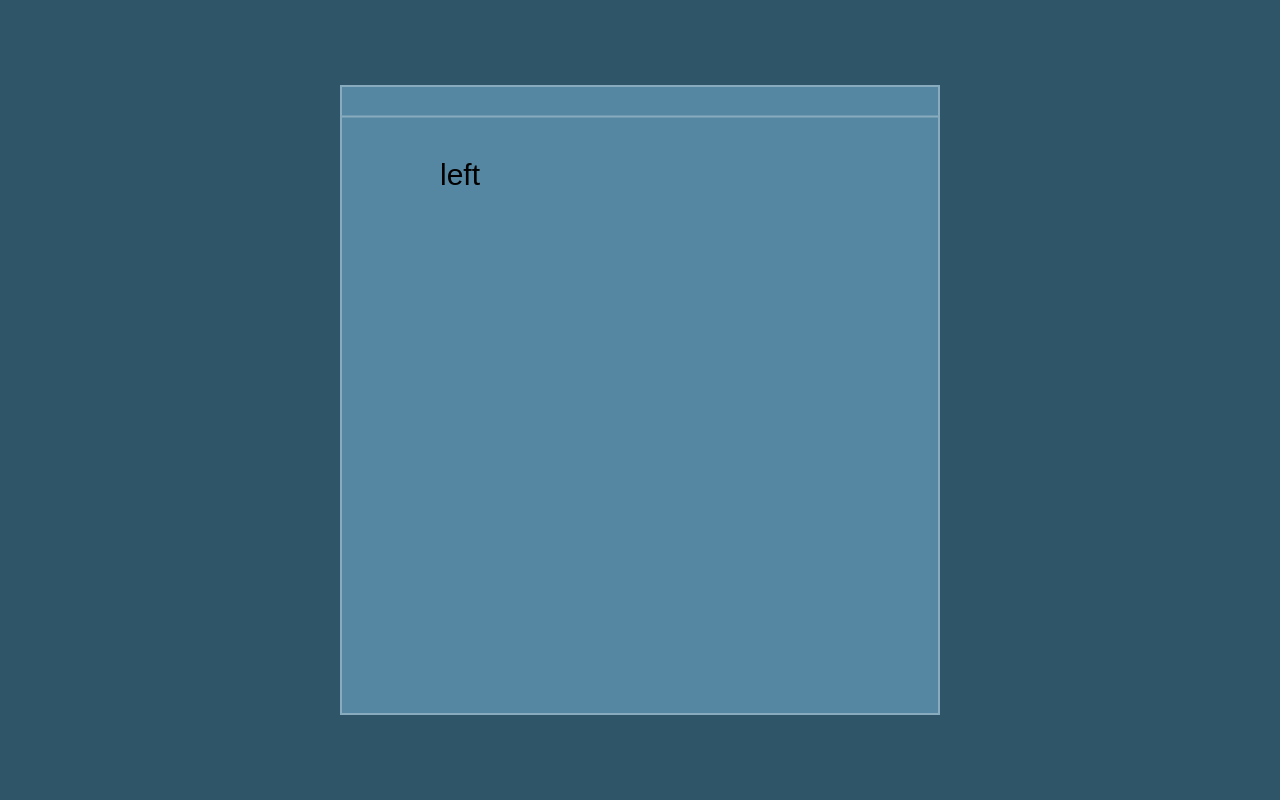
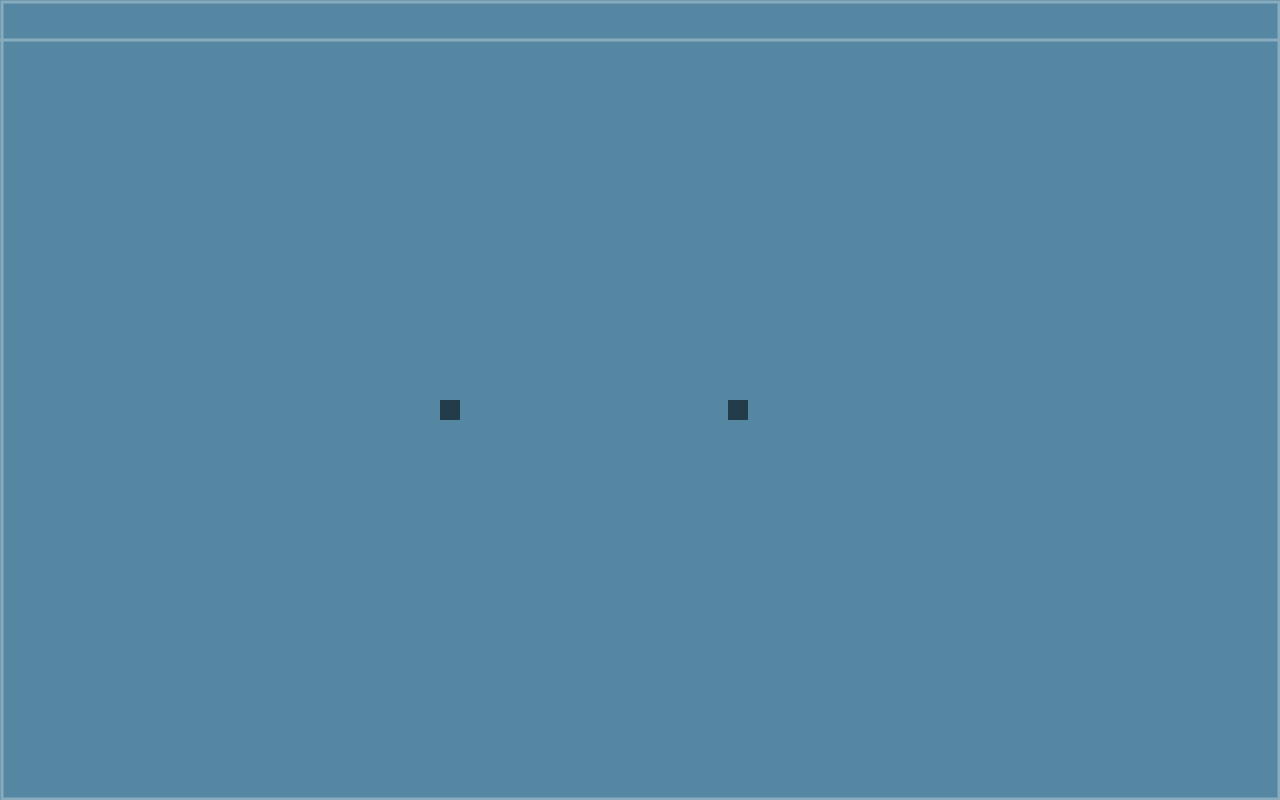
Before and after one commit to gerasimvol/snake, a plain HTML site: page index.html in a window 1280 px wide. Drawn offline with Linux system fonts and the light colour scheme.

Commit message:
Start sqaures logic

```diff
--- a/canvas/snake-canvas.js
+++ b/canvas/snake-canvas.js
@@ -2,7 +2,13 @@ import BaseCanvas from './base-canvas.js'
 
 const colors = {
   line: '#88abbe',
-  bg: '#5587a2'
+  bg: '#5587a2',
+  snake: '#233c4a'
+}
+
+const speedSettings = {
+  default: 500,
+  fast: 100
 }
 
 export default class SnakeCanvas extends BaseCanvas {
@@ -11,7 +17,16 @@ export default class SnakeCanvas extends BaseCanvas {
 
     this.board = []
 
-    this.speed = 500
+    this.squareSize = 20
+    this.snake = [
+      { x: this.canvas.width / 2, y: this.canvas.height / 2 },
+      { x: this.canvas.width / 2 + 22, y: this.canvas.height / 2 },
+      { x: this.canvas.width / 2 + 44, y: this.canvas.height / 2 },
+      { x: this.canvas.width / 2 + 66, y: this.canvas.height / 2 },
+      { x: this.canvas.width / 2 + 88, y: this.canvas.height / 2 }
+    ]
+
+    this.speed = speedSettings.default
     this.direction = 'left'
 
     this.holdedKey = null
@@ -19,7 +34,7 @@ export default class SnakeCanvas extends BaseCanvas {
 
     super.childRenderFunction = this.draw
     this.draw()
-    // this.play()
+    this.play()
 
     this.listenEvents()
   }
@@ -34,18 +49,28 @@ export default class SnakeCanvas extends BaseCanvas {
 
     this.holdedKey = null
 
-    this.speed = 500
+    this.speed = speedSettings.default
     this.play()
   }
 
   onKeyDown (e) {
     if (!e.key.includes('Arrow')) return
 
-    this.direction = e.key.replace('Arrow', '').toLowerCase()
+    const newDirection = e.key.replace('Arrow', '').toLowerCase()
+
+    // no reverse
+    if (
+      (this.direction === 'left' && newDirection === 'right') ||
+      (this.direction === 'right' && newDirection === 'left') ||
+      (this.direction === 'up' && newDirection === 'down') ||
+      (this.direction === 'down' && newDirection === 'up')
+    ) return
+
+    this.direction = newDirection
 
     if (this.holdedKey === e.key) return
 
-    this.speed = 100
+    this.speed = speedSettings.fast
     this.play()
 
     this.holdedKey = e.key
@@ -55,26 +80,46 @@ export default class SnakeCanvas extends BaseCanvas {
     clearInterval(this.interval)
 
     this.interval = setInterval(() => {
-      console.log(this.direction)
+      // set direction
+        if (this.direction === 'left') {
+          this.snake[0].x-=this.squareSize
+        } else if (this.direction === 'right') {
+          this.snake[0].x+=this.squareSize
+        } else if (this.direction === 'up') {
+          this.snake[0].y-=this.squareSize
+        } else if (this.direction === 'down') {
+          this.snake[0].y+=this.squareSize
+        }
+
+        // TODO: continue here
+        for (let square = 1; square < this.snake.length - 1; square++) {
+          this.snake[square].x = this.snake[square-1].x
+          this.snake[square].y = this.snake[square-1].y
+        }
     }, this.speed)
   }
 
   draw () {
+    this.ctx.save()
+
     this.ctx.fillStyle = colors.bg
     this.ctx.fillRect(0, 0, this.canvas.width, this.canvas.height)
+    this.ctx.restore()
 
     this.ctx.strokeStyle = colors.line
-    this.ctx.lineWidth = 2
-    this.ctx.strokeRect(1, 1, this.canvas.width - 2, this.canvas.height - 2);
+    this.ctx.lineWidth = 3
+    this.ctx.strokeRect(2, 2, this.canvas.width - 3, this.canvas.height - 3);
     this.ctx.beginPath()
     this.ctx.moveTo(0, this.canvas.height * 0.05)
     this.ctx.lineTo(this.canvas.width, this.canvas.height * 0.05)
     this.ctx.stroke()
+    this.ctx.restore()
 
-    // TODO: continue here
-    this.ctx.fillStyle = '#000'
-    this.ctx.font = "30px Arial"
-    this.ctx.fillText(this.direction, 100, 100)
+    this.ctx.fillStyle = colors.snake
+    this.snake.forEach(square => {
+      this.ctx.rect(square.x, square.y, this.squareSize, this.squareSize)
+      this.ctx.fill()
+    })
 
     requestAnimationFrame(this.draw.bind(this))
   }
--- a/index.html
+++ b/index.html
@@ -17,39 +17,17 @@
       margin: 0;
     }
 
-    .page {
-      width: 100%;
-      height: 100%;
-      display: flex;
-      justify-content: center;
-      align-items: center;
-      background: #2f5569;
-    }
-
-    .game-board-container-wrapper {
-      margin: 0 auto;
-      width: 80%;
-      max-width: 600px;
-    }
-
-    .game-board-container {
-      position: relative;
-      padding-bottom: 105%;
-    }
-
-    canvas {
-      position: absolute;
+    .game {
+      position: fixed;
       top: 0;
       left: 0;
+      right: 0;
+      bottom: 0;
     }
   </style>
 </head>
 <body>
-  <div class="page">
-    <div class="game-board-container-wrapper">
-      <div class="game-board-container"></div>
-    </div>
-  </div>
+  <div class="game"></div>
 
   <script type="module" src="script.js" ></script>
 </body>
--- a/script.js
+++ b/script.js
@@ -1,3 +1,3 @@
 import SnakeCanvas from './canvas/snake-canvas.js'
 
-new SnakeCanvas('.game-board-container')
+new SnakeCanvas('.game')
```
